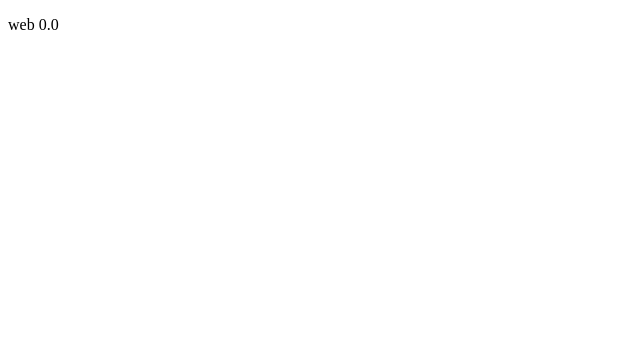
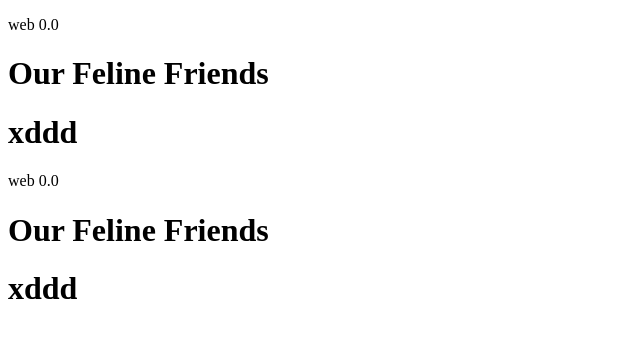
Before and after one commit to Lenercn/Datos_mes, a plain HTML site: page index.html in a window 1280 px wide. Shown: the whole page, without its empty margins (0-640 px from the left). Drawn offline with Linux system fonts and the light colour scheme.

Commit message:
tercer commit

```diff
--- a/index.html
+++ b/index.html
@@ -10,5 +10,12 @@
     <p>
         web 0.0
     </p>
+    <h1>Our Feline Friends</h1>
+    <h1> xddd</h1>
+     <p>
+        web 0.0
+    </p>
+    <h1>Our Feline Friends</h1>
+    <h1> xddd</h1>
 </body>
 </html>
```
